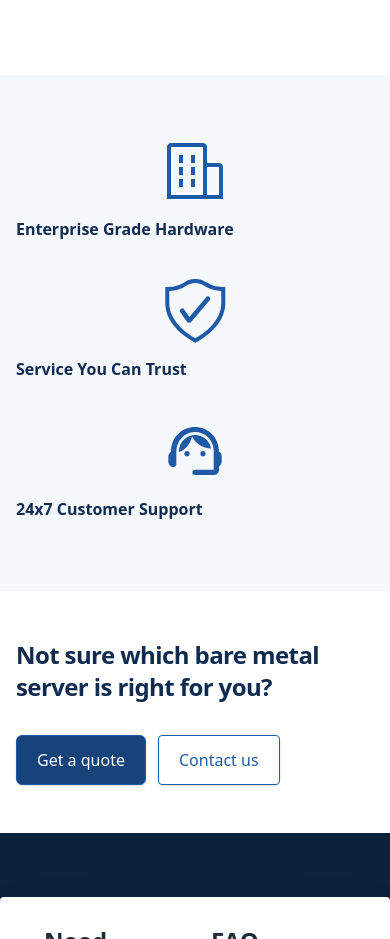
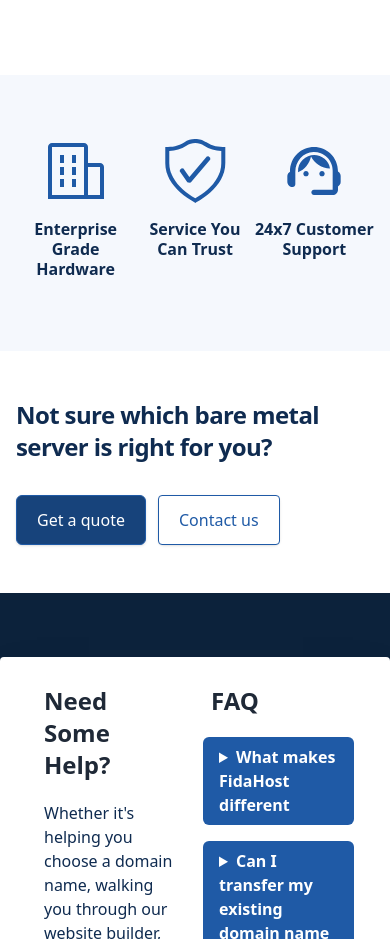
Before and after one commit to adgor/fh-vanilla, a website built with Vite: page dedi2.html in a window 390 px wide. Shown: the part 4400-5339 px from the top of the page. Built offline with nearby package versions, Linux system fonts and the light colour scheme.

Commit message:
dedi enterprise responsivee

```diff
--- a/dedi2.html
+++ b/dedi2.html
@@ -1540,8 +1540,8 @@
       <div
         class="mx-auto px-4 py-16 sm:max-w-xl md:max-w-full md:px-24 lg:max-w-screen-xl lg:px-8 lg:py-20"
       >
-        <div class="row-gap-8 grid gap-8 lg:grid-cols-3">
-          <div class="sm:text-center">
+        <div class="row-gap-8 grid grid-cols-3 gap-0 md:gap-8">
+          <div class="text-center">
             <div class="mb-4 flex items-center justify-center">
               <svg
                 width="64"
@@ -1566,7 +1566,7 @@
               Enterprise Grade Hardware
             </h6>
           </div>
-          <div class="sm:text-center">
+          <div class="text-center">
             <div class="mb-4 flex items-center justify-center">
               <svg
                 width="64"
@@ -1598,7 +1598,7 @@
               Service You Can Trust
             </h6>
           </div>
-          <div class="sm:text-center">
+          <div class="text-center">
             <div class="mb-4 flex items-center justify-center">
               <svg
                 width="64"
```
Also changed, not shown: assets/css/main.css.
